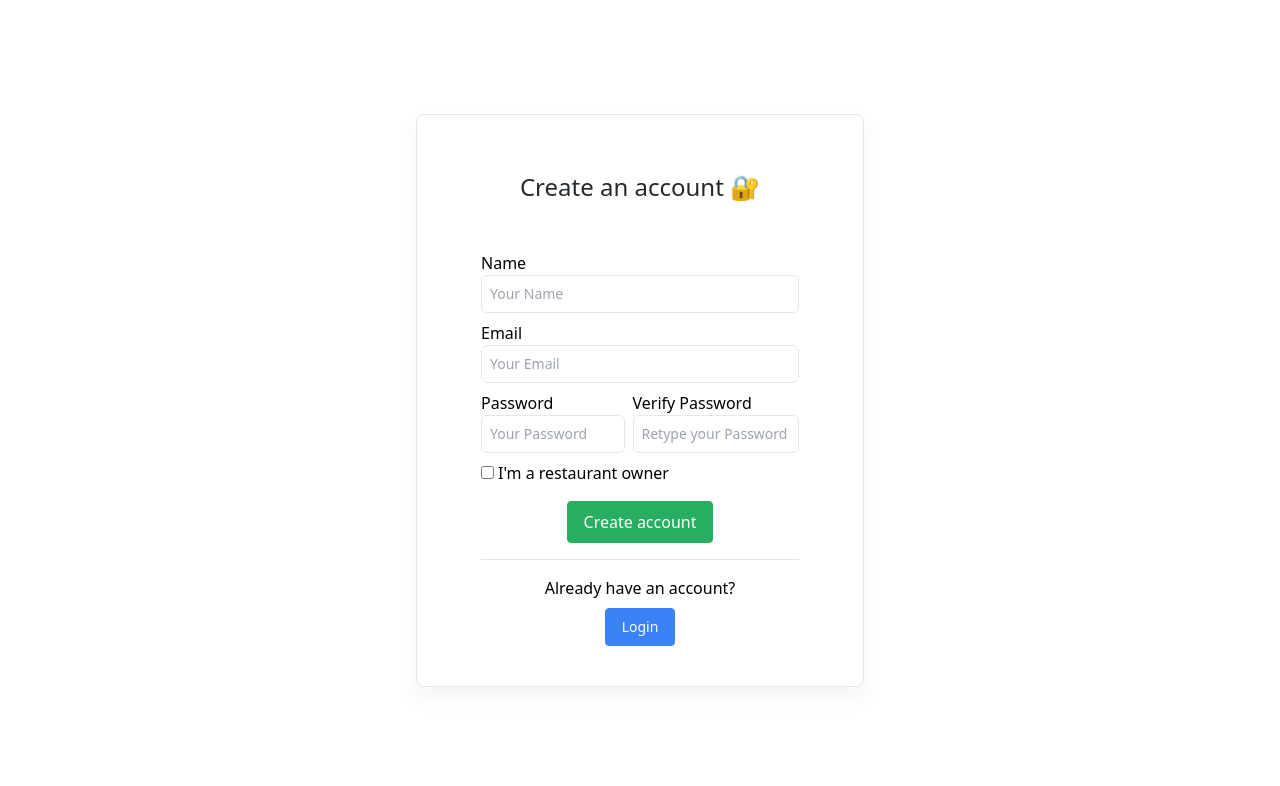
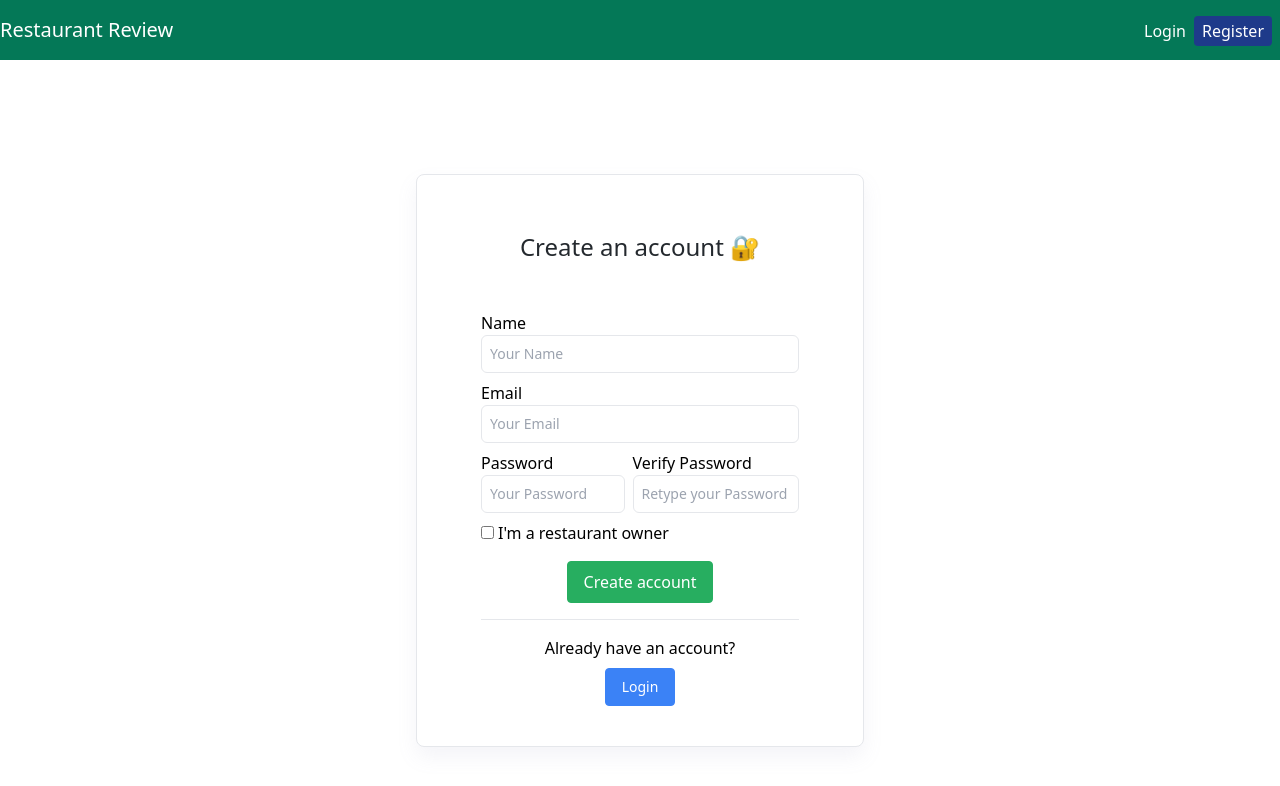
Before and after one commit to Dgiulian/Restorant-Review, a React (Create React App) app in the folder client/: page /register in a window 1280 px wide. Shown: the top 786 px of the page. Built offline with nearby package versions, Linux system fonts and the light colour scheme.

Commit message:
fix: Add layout to login and register page

```diff
--- a/client/src/views/login.tsx
+++ b/client/src/views/login.tsx
@@ -5,6 +5,7 @@ import { Input, PrimaryButton } from '../components/FormElements';
 import { useForm } from 'react-hook-form';
 import FormValidationError from '../components/FormElements/FormValidationError';
 import PageTitle from '../components/PageTitle';
+import Layout from '../components/Layout';
 
 type FormValues = {
   email: string;
@@ -29,6 +30,7 @@ function LoginPage(): ReactElement {
     }
   };
   return (
+    <Layout>
       <div className="h-screen flex bg-gray-bg1">
         <PageTitle title="Login to your account" />
         <div className="w-full max-w-md m-auto bg-white rounded-lg border border-primaryBorder shadow-default py-10 px-16">
@@ -84,6 +86,7 @@ function LoginPage(): ReactElement {
           </form>
         </div>
       </div>
+    </Layout>
   );
 }
 export default LoginPage;
--- a/client/src/views/register.tsx
+++ b/client/src/views/register.tsx
@@ -4,6 +4,7 @@ import { Link, useHistory } from 'react-router-dom';
 import { AuthContext } from '../auth/AuthProvider';
 import { Input, PrimaryButton } from '../components/FormElements';
 import FormValidationError from '../components/FormElements/FormValidationError';
+import Layout from '../components/Layout';
 import PageTitle from '../components/PageTitle';
 
 interface FormValues {
@@ -64,6 +65,7 @@ function RegisterPage(): ReactElement {
         : undefined,
   };
   return (
+    <Layout>
       <div className="h-screen flex bg-gray-bg1">
         <PageTitle title="Register" />
         <div className="w-full max-w-md m-auto bg-white rounded-lg border border-primaryBorder shadow-default py-10 px-16">
@@ -146,6 +148,7 @@ function RegisterPage(): ReactElement {
           </form>
         </div>
       </div>
+    </Layout>
   );
 }
 export default RegisterPage;
```
Lines whose indentation alone changed are shown as unchanged.
